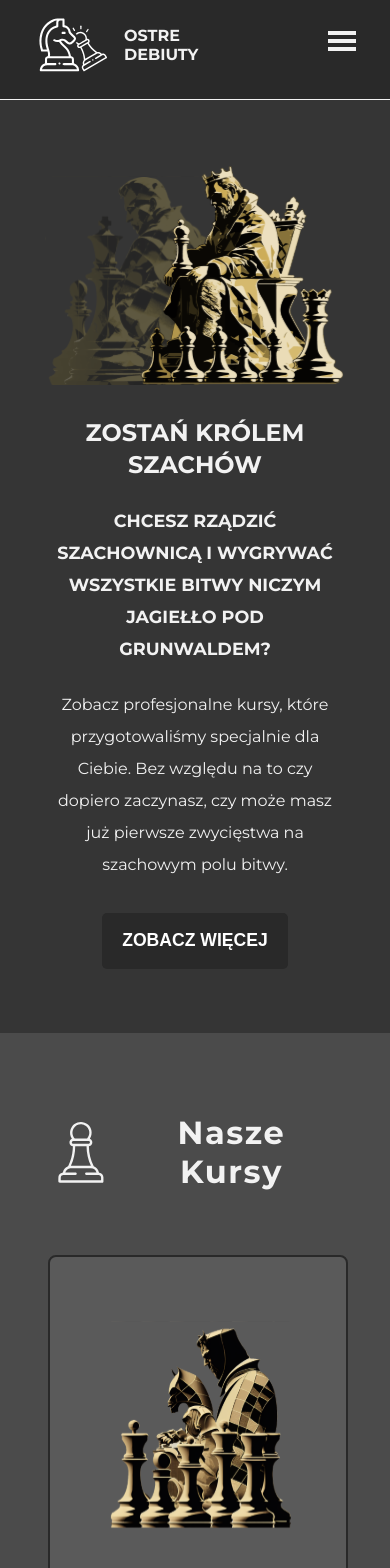
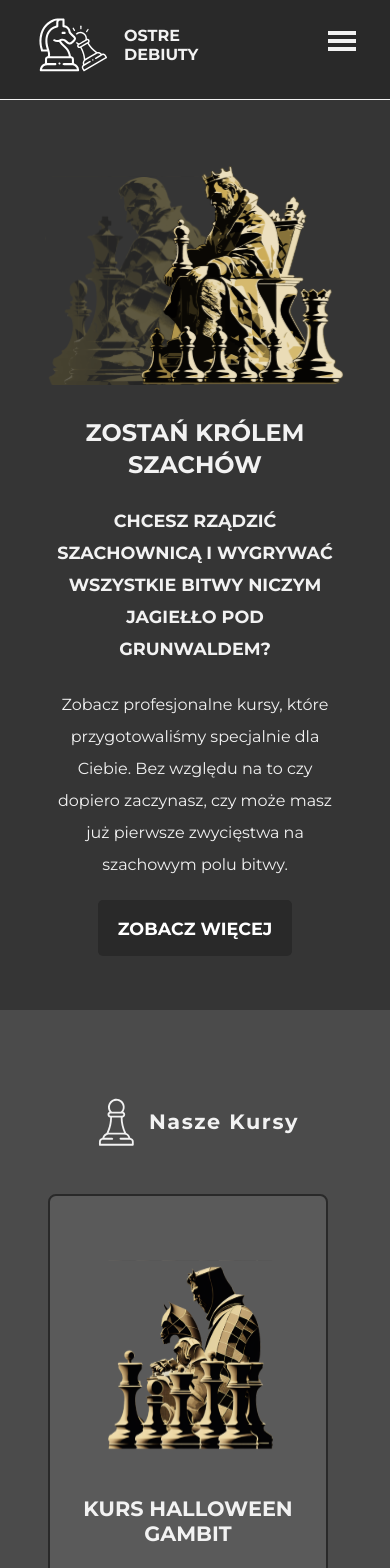
Before and after one commit to BartekKuzniewski/ostre-debiuty, a React (Vite) app: page / in a window 390 px wide. Shown: the top 1568 px of the page. Built offline with nearby package versions, Linux system fonts and the light colour scheme.

Commit message:
changed font size styles for text on mobiles

```diff
--- a/src/components/Card/Card.module.css
+++ b/src/components/Card/Card.module.css
@@ -79,3 +79,11 @@
 	margin-bottom: 1.5em;
 	font-weight: bold;
 }
+
+@media (max-width: 576px) {
+	.card {
+		height: 470px;
+		width: 280px;
+		gap: 2em;
+	}
+}
--- a/src/components/Header/Header.jsx
+++ b/src/components/Header/Header.jsx
@@ -3,6 +3,7 @@ import styles from './header.module.css';
 
 import headerImage from '../../assets/header-img.svg';
 import { Button } from '../Button/Button';
+
 
 export function Header() {
 	return (
@@ -20,7 +21,7 @@ export function Header() {
 							Ciebie. Bez względu na to czy dopiero zaczynasz, czy może masz już
 							pierwsze zwycięstwa na szachowym polu bitwy.
 						</p>
-						<Button> Zobacz więcej</Button>
+						<Button to={`/kursy`}> Zobacz więcej</Button>
 					</div>
 					<div className={styles.headerImg}>
 						<img
--- a/src/components/Header/Header.module.css
+++ b/src/components/Header/Header.module.css
@@ -8,7 +8,7 @@
 	display: flex;
 	align-items: center;
 	justify-content: space-between;
-	padding: 2rem;
+	padding: 2rem 0;
 	gap: 2rem;
 }
 
@@ -44,6 +44,9 @@
 	.headerText h2 {
 		font-size: 1.75rem;
 	}
+	.headerContent {
+		padding: 2rem;
+	}
 }
 
 @media (max-width: 1024px) {
@@ -62,11 +65,10 @@
 	}
 }
 
-@media (max-width: 768px) {
+@media (max-width: 998px) {
 	.headerContent {
 		flex-direction: column;
 	}
-
 	.headerText {
 		max-width: 100%;
 		text-align: center;
--- a/src/components/KnowUsBetter/KnowUsBetter.module.css
+++ b/src/components/KnowUsBetter/KnowUsBetter.module.css
@@ -64,3 +64,31 @@
 		text-align: center;
 	}
 }
+
+@media (max-width: 576px) {
+	.knowUsHeading {
+		width: 100%;
+		margin-bottom: 1.5rem;
+	}
+	.knowUsHeading h2 {
+		font-size: 1.3rem;
+	}
+	.knowUsHeading svg {
+		width: 50px;
+	}
+
+	.knowUsContentInfo h3 {
+		font-size: 1.2rem;
+		text-align: center;
+		margin: 2rem 0 1rem 0;
+	}
+	.knowUsContentInfo span {
+		font-size: 1.1rem;
+	}
+
+	.knowUsContentInfo p {
+		text-align: center;
+		font-size: 1rem;
+		line-height: 1.8rem;
+	}
+}
--- a/src/components/OurCourses/OurCourses.module.css
+++ b/src/components/OurCourses/OurCourses.module.css
@@ -33,3 +33,16 @@
 		grid-template-columns: repeat(1, 1fr);
 	}
 }
+
+@media (max-width: 576px) {
+	.ourCoursesHeading {
+		width: 100%;
+		margin-bottom: 2.5rem;
+	}
+	.ourCoursesHeading h2 {
+		font-size: 1.3rem;
+	}
+	.ourCoursesHeading svg {
+		width: 50px;
+	}
+}
--- a/src/components/Quality/Quality.module.css
+++ b/src/components/Quality/Quality.module.css
@@ -54,3 +54,30 @@
 		padding: 0;
 	}
 }
+
+@media (max-width: 576px) {
+	.qualityHeading {
+		width: 100%;
+		margin-bottom: 2.5rem;
+	}
+	.qualityHeading h2 {
+		font-size: 1.2rem;
+	}
+	.qualityHeading svg {
+		width: 60px;
+	}
+
+	.qualityInfo {
+		text-align: center;
+	}
+
+	.qualityInfo h3 {
+		font-size: 1.2rem;
+		margin-bottom: 1.5rem;
+	}
+
+	.qualityInfo p {
+		font-size: 1rem;
+		line-height: 1.8rem;
+	}
+}
--- a/src/components/TrustUs/TrustUs.module.css
+++ b/src/components/TrustUs/TrustUs.module.css
@@ -64,3 +64,27 @@
 		grid-template-columns: 1fr;
 	}
 }
+
+@media (max-width: 576px) {
+	.trustUsHeading {
+		width: 100%;
+		margin-bottom: 2.5rem;
+	}
+	.trustUsHeading h2 {
+		font-size: 1.3rem;
+	}
+	.trustUsHeading svg {
+		width: 50px;
+	}
+
+	.trustUsInfo h3 {
+		font-size: 1.2rem;
+		text-align: center;
+	}
+
+	.trustUsInfo p {
+		text-align: center;
+		font-size: 1.1rem;
+		line-height: 1.8rem;
+	}
+}
```
